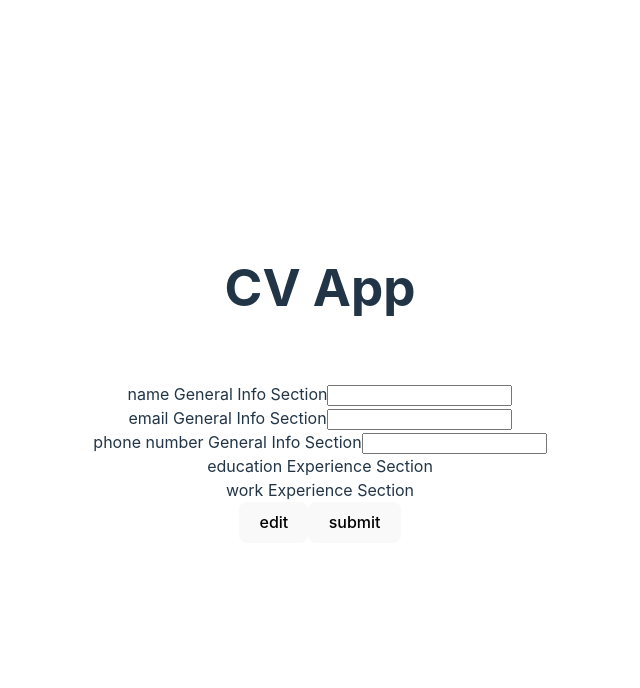
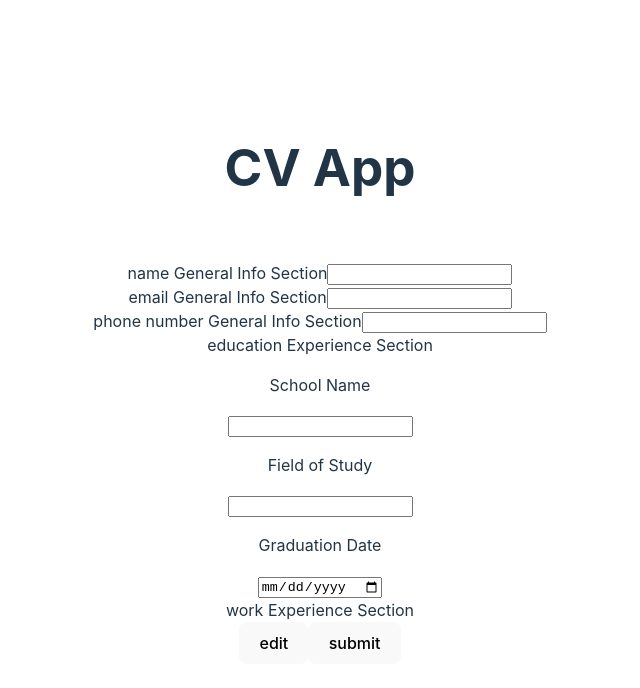
Before and after one commit to futurebound/odin-cv-app, a React (Vite) app: page / in a window 1280 px wide. Shown: the top 688 px of the page, without its empty margins (320-960 px from the left). Built offline with nearby package versions, Linux system fonts and the light colour scheme.

Commit message:
feat: EducationExperience subfields added
School name, field of study and graduation date with appropriate input types

```diff
--- a/src/components/EducationExperience.jsx
+++ b/src/components/EducationExperience.jsx
@@ -5,6 +5,12 @@ function EducationExperience({ type }) {
 	return (
 		<div>
 			{type} Experience Section
+			<p>School Name</p>
+			<input type="text" />
+			<p>Field of Study</p>
+			<input type="text" />
+			<p>Graduation Date</p>
+			<input type="date" />
 		</div>
 	)
 }
```
